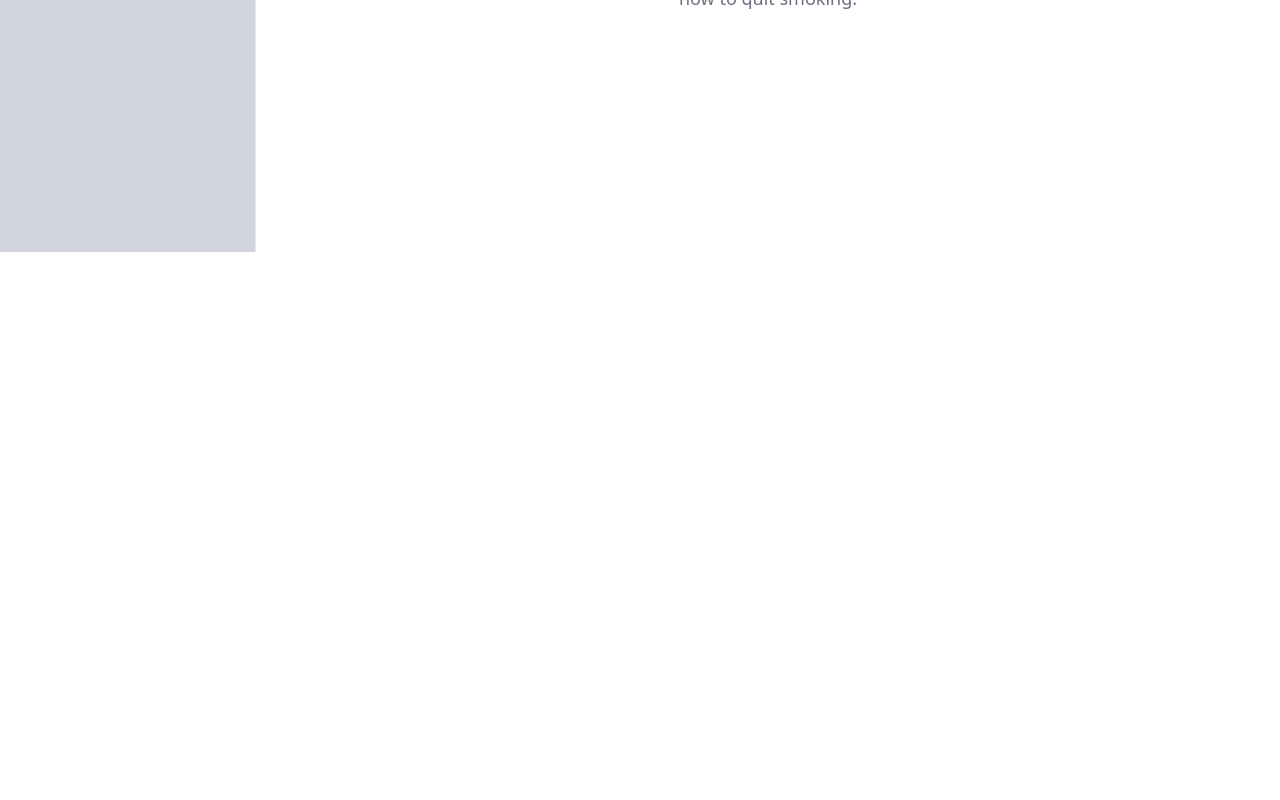
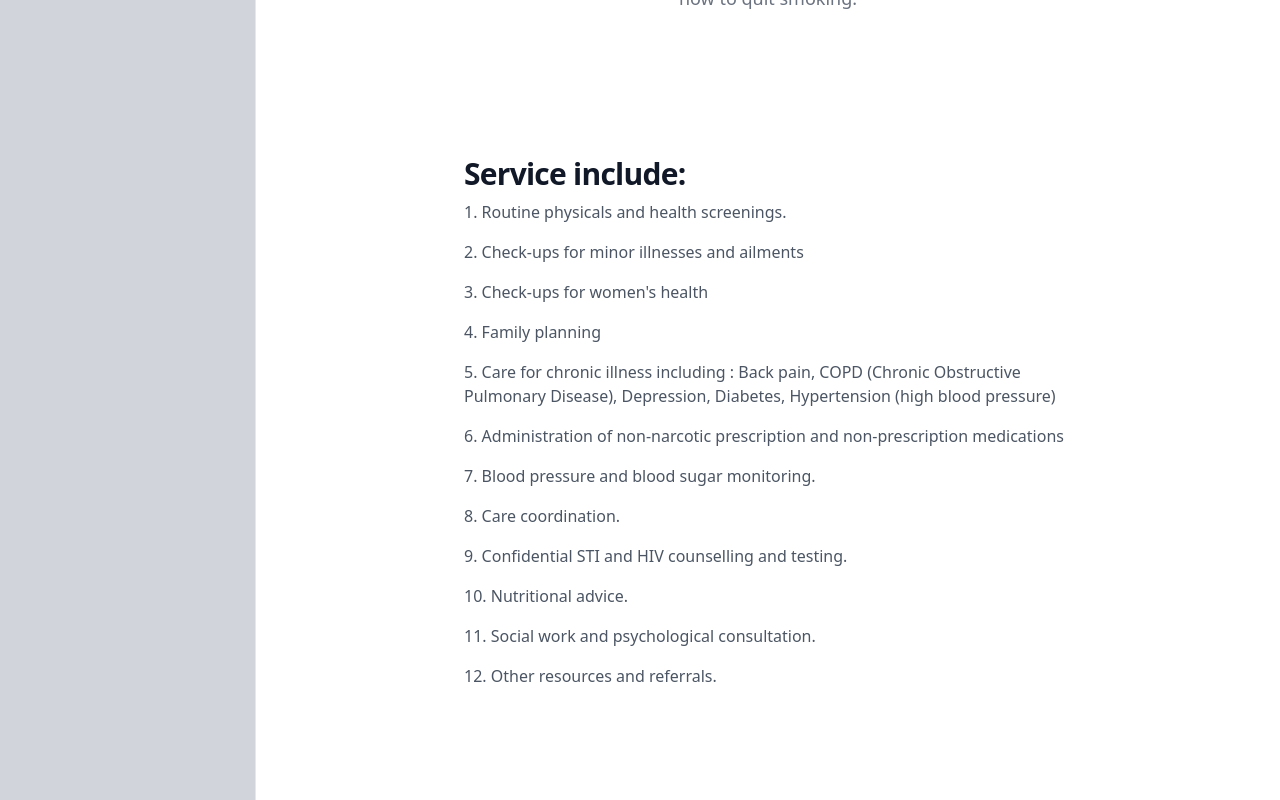
Before and after one commit to kovurusaisachin/AllyGator, a Next.js app in the folder Frontend/allygator_frontend/: page /dashboard/miscellaneous/ufmobileoutreachclinic in a window 1280 px wide. Shown: the part 2700-3500 px from the top of the page. Before the commit the page ends 2952 px from the top, so only its background shows below. Built offline with nearby package versions, Linux system fonts and the light colour scheme.

Commit message:
Mobile Outreach page 3 added

```diff
--- a/Frontend/allygator_frontend/pages/dashboard/miscellaneous/ufmobileoutreachclinic/index.tsx
+++ b/Frontend/allygator_frontend/pages/dashboard/miscellaneous/ufmobileoutreachclinic/index.tsx
@@ -118,6 +118,51 @@ export default function ufmobileoutreachclinic () {
     </p>
     </div>
     </section>
+
+    <div>
+      {/* <p className="pt-12 mb-3 text-sm font-normal text-gray-500">April 16, 2020</p> */}
+      <h2 className="mb-2 text-xl font-extrabold leading-snug tracking-tight text-gray-800 md:text-3xl">
+        <a href="#" className="text-gray-900 hover:text-purple-700">Service include:</a>
+      </h2>
+      <p className="mb-4 text-base font-normal text-gray-600">
+        1. Routine physicals and health screenings.
+      </p>
+      <p className="mb-4 text-base font-normal text-gray-600">
+        2. Check-ups for minor illnesses and ailments
+      </p>
+      <p className="mb-4 text-base font-normal text-gray-600">
+        3. Check-ups for women's health
+      </p>
+      <p className="mb-4 text-base font-normal text-gray-600">
+        4. Family planning
+      </p>
+      <p className="mb-4 text-base font-normal text-gray-600">
+        5. Care for chronic illness including : Back pain, COPD (Chronic Obstructive Pulmonary Disease), Depression, Diabetes, Hypertension (high blood pressure)
+      </p>
+      <p className="mb-4 text-base font-normal text-gray-600">
+       6. Administration of non-narcotic prescription and non-prescription medications
+      </p>
+      <p className="mb-4 text-base font-normal text-gray-600">
+       7. Blood pressure and blood sugar monitoring.
+       </p>
+      <p className="mb-4 text-base font-normal text-gray-600">
+        8. Care coordination.
+      </p>
+      <p className="mb-4 text-base font-normal text-gray-600">
+       9. Confidential STI and HIV counselling and testing.
+      </p>
+      <p className="mb-4 text-base font-normal text-gray-600">
+      10. Nutritional advice.
+      </p>
+      <p className="mb-4 text-base font-normal text-gray-600">
+      11. Social work and psychological consultation.
+      </p>
+      <p className="mb-4 text-base font-normal text-gray-600">
+      12. Other resources and referrals.
+      </p>
+      {/* <a href="#" className="btn btn-light btn-sm">Continue Reading</a> */}
+    </div>
+
     </section>
     </div>
     )
```
